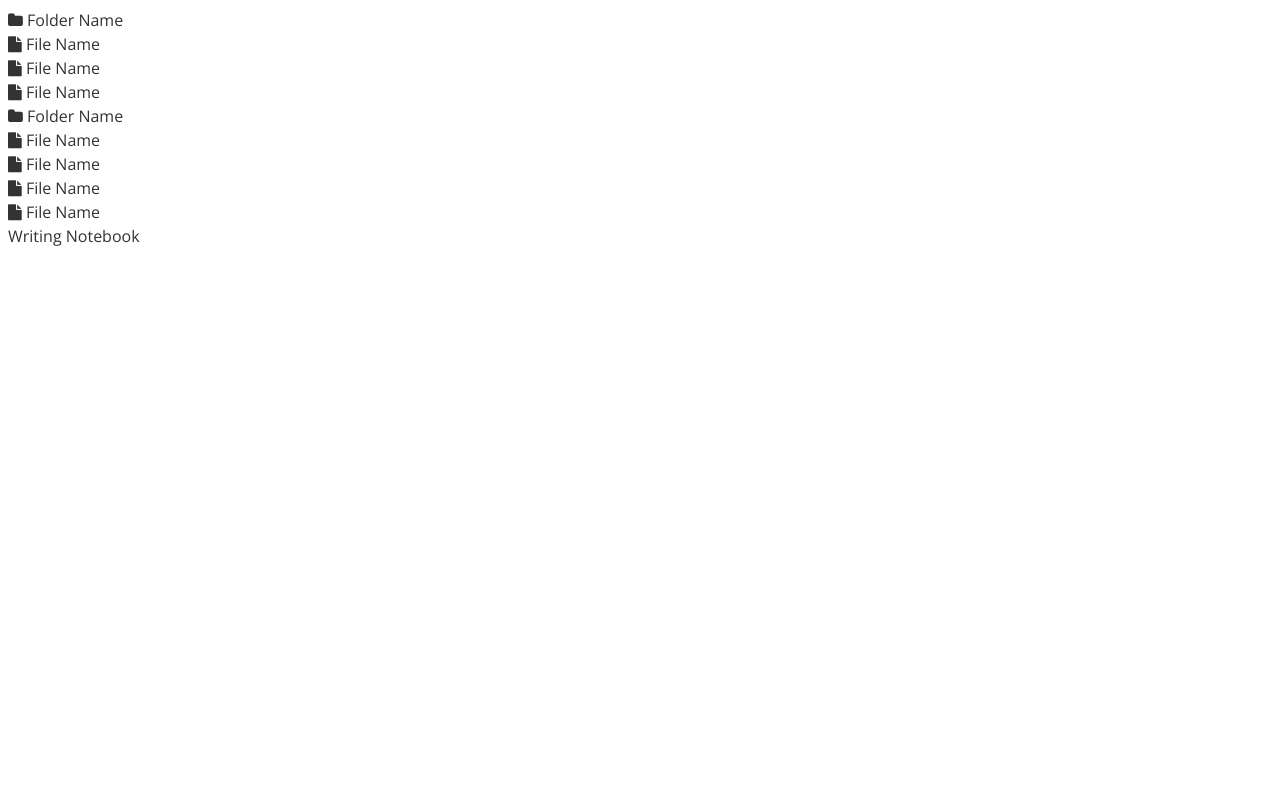
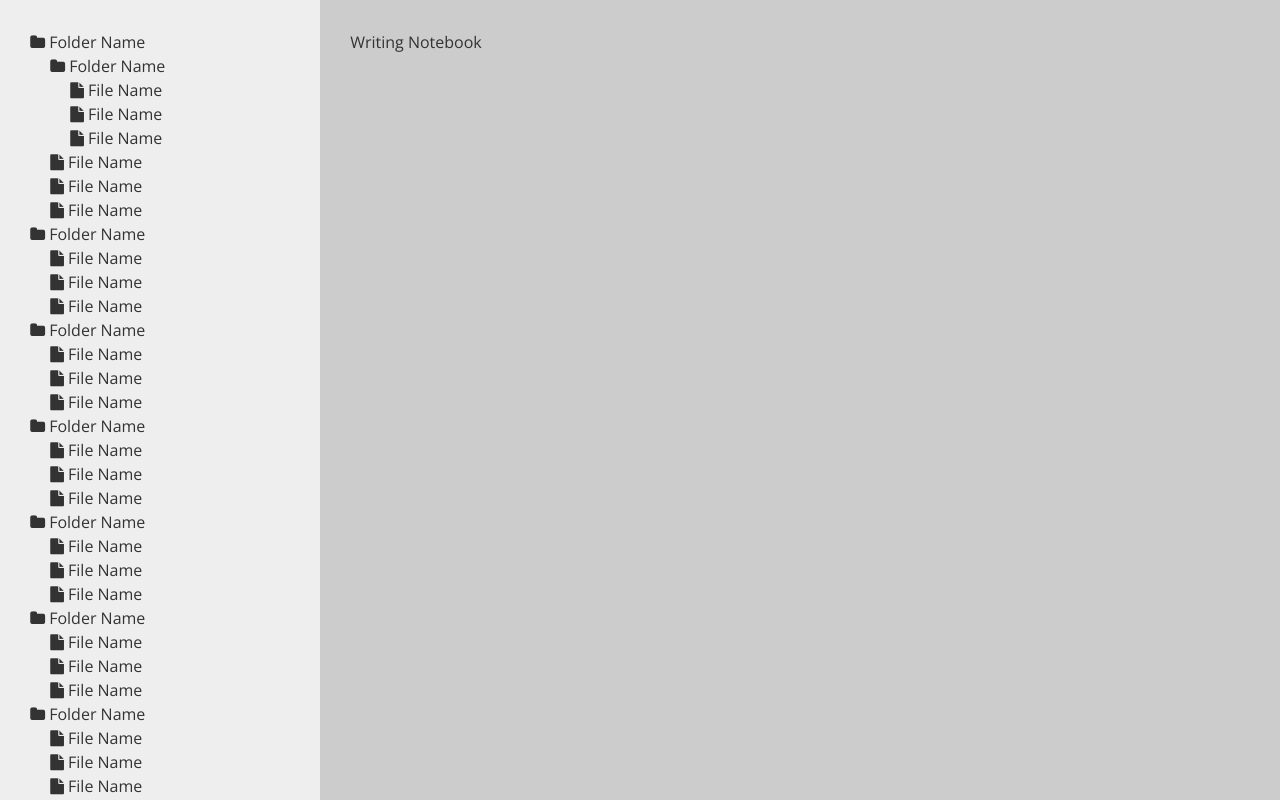
Before and after one commit to matalina/notebook-ui, a website: page index.html in a window 1280 px wide. Drawn offline with nearby package versions, Linux system fonts and the light colour scheme.

Commit message:
started layout

```diff
--- a/assets/sass/_layout.scss
+++ b/assets/sass/_layout.scss
@@ -0,0 +1,40 @@
+html {
+    @include outer-container;
+}
+
+body {
+    @include fill-parent();
+    @include row(table);
+
+    margin: 0px;
+}
+
+#content {
+    @include span-columns(9);
+    @include pad();
+    @include omega() ;
+
+    position: relative;
+    top: 0;
+    left: 0;
+
+    background: #ccc;
+}
+
+nav {
+    @include span-columns(3);
+    @include pad();
+
+    height: 100%;
+    position: fixed;
+    top: 0;
+    left: 0;
+
+    overflow-y: scroll;
+
+    background: #eee;
+}
+
+ul ul, ul ol, ol ol, ol ul, {
+    margin-left: 20px;
+}
--- a/assets/sass/_settings.scss
+++ b/assets/sass/_settings.scss
@@ -1,3 +1,4 @@
 @import "neat/neat-helpers";
 
 $amber: rgb(255, 123, 8);
+$max-width: 1600px;
--- a/index.html
+++ b/index.html
@@ -12,40 +12,208 @@
             <i class="fa fa-folder" aria-hidden="true"></i>
             Folder Name
             <ul>
+                 <li>
+                    <i class="fa fa-folder" aria-hidden="true"></i>
+                    Folder Name
+                    <ul>
+                        <li>
                             <i class="fa fa-file" aria-hidden="true"></i>
                             File Name
-            </ul>
-            <ul>
+                        </li>
+
+                        <li>
                             <i class="fa fa-file" aria-hidden="true"></i>
                             File Name
-            </ul>
-            <ul>
+                        </li>
+                        <li>
                             <i class="fa fa-file" aria-hidden="true"></i>
                             File Name
+                        </li>
+                    </ul>
+                </li>
+                <li>
+                    <i class="fa fa-file" aria-hidden="true"></i>
+                    File Name
+                </li>
+
+                <li>
+                    <i class="fa fa-file" aria-hidden="true"></i>
+                    File Name
+                </li>
+                <li>
+                    <i class="fa fa-file" aria-hidden="true"></i>
+                    File Name
+                </li>
             </ul>
         </li>
         <li>
             <i class="fa fa-folder" aria-hidden="true"></i>
             Folder Name
             <ul>
+                <li>
                     <i class="fa fa-file" aria-hidden="true"></i>
                     File Name
-            </ul>
-            <ul>
+                </li>
+
+                <li>
                     <i class="fa fa-file" aria-hidden="true"></i>
                     File Name
-            </ul>
-            <ul>
+                </li>
+                <li>
                     <i class="fa fa-file" aria-hidden="true"></i>
                     File Name
+                </li>
             </ul>
         </li>
+        <li>
+            <i class="fa fa-folder" aria-hidden="true"></i>
+            Folder Name
             <ul>
+                <li>
                     <i class="fa fa-file" aria-hidden="true"></i>
                     File Name
+                </li>
+
+                <li>
+                    <i class="fa fa-file" aria-hidden="true"></i>
+                    File Name
+                </li>
+                <li>
+                    <i class="fa fa-file" aria-hidden="true"></i>
+                    File Name
+                </li>
             </ul>
+        </li>
+        <li>
+            <i class="fa fa-folder" aria-hidden="true"></i>
+            Folder Name
+            <ul>
+                <li>
+                    <i class="fa fa-file" aria-hidden="true"></i>
+                    File Name
+                </li>
+
+                <li>
+                    <i class="fa fa-file" aria-hidden="true"></i>
+                    File Name
+                </li>
+                <li>
+                    <i class="fa fa-file" aria-hidden="true"></i>
+                    File Name
+                </li>
+            </ul>
+        </li>
+        <li>
+            <i class="fa fa-folder" aria-hidden="true"></i>
+            Folder Name
+            <ul>
+                <li>
+                    <i class="fa fa-file" aria-hidden="true"></i>
+                    File Name
+                </li>
+
+                <li>
+                    <i class="fa fa-file" aria-hidden="true"></i>
+                    File Name
+                </li>
+                <li>
+                    <i class="fa fa-file" aria-hidden="true"></i>
+                    File Name
+                </li>
+            </ul>
+        </li>
+        <li>
+            <i class="fa fa-folder" aria-hidden="true"></i>
+            Folder Name
+            <ul>
+                <li>
+                    <i class="fa fa-file" aria-hidden="true"></i>
+                    File Name
+                </li>
+
+                <li>
+                    <i class="fa fa-file" aria-hidden="true"></i>
+                    File Name
+                </li>
+                <li>
+                    <i class="fa fa-file" aria-hidden="true"></i>
+                    File Name
+                </li>
+            </ul>
+        </li>
+        <li>
+            <i class="fa fa-folder" aria-hidden="true"></i>
+            Folder Name
+            <ul>
+                <li>
+                    <i class="fa fa-file" aria-hidden="true"></i>
+                    File Name
+                </li>
+
+                <li>
+                    <i class="fa fa-file" aria-hidden="true"></i>
+                    File Name
+                </li>
+                <li>
+                    <i class="fa fa-file" aria-hidden="true"></i>
+                    File Name
+                </li>
+            </ul>
+        </li>
+        <li>
+            <i class="fa fa-folder" aria-hidden="true"></i>
+            Folder Name
+            <ul>
+                <li>
+                    <i class="fa fa-file" aria-hidden="true"></i>
+                    File Name
+                </li>
+
+                <li>
+                    <i class="fa fa-file" aria-hidden="true"></i>
+                    File Name
+                </li>
+                <li>
+                    <i class="fa fa-file" aria-hidden="true"></i>
+                    File Name
+                </li>
+            </ul>
+        </li>
+        <li>
+            <i class="fa fa-folder" aria-hidden="true"></i>
+            Folder Name
+            <ul>
+                <li>
+                    <i class="fa fa-file" aria-hidden="true"></i>
+                    File Name
+                </li>
+
+                <li>
+                    <i class="fa fa-file" aria-hidden="true"></i>
+                    File Name
+                </li>
+                <li>
+                    <i class="fa fa-file" aria-hidden="true"></i>
+                    File Name
+                </li>
+            </ul>
+        </li>
+
+        <li>
+            <i class="fa fa-file" aria-hidden="true"></i>
+            File Name
+        </li>
+        <li>
+            <i class="fa fa-file" aria-hidden="true"></i>
+            File Name
+        </li>
+        <li>
+            <i class="fa fa-file" aria-hidden="true"></i>
+            File Name
+        </li>
     </ul>
 </nav>
+
 <div id="content">
     <header>
         <div id="logo">
@@ -61,5 +229,6 @@
 
     </footer>
 </div>
+
 </body>
 </html>
```
Also changed, not shown: assets/css/app.css. Lines whose indentation alone changed are shown as unchanged.
